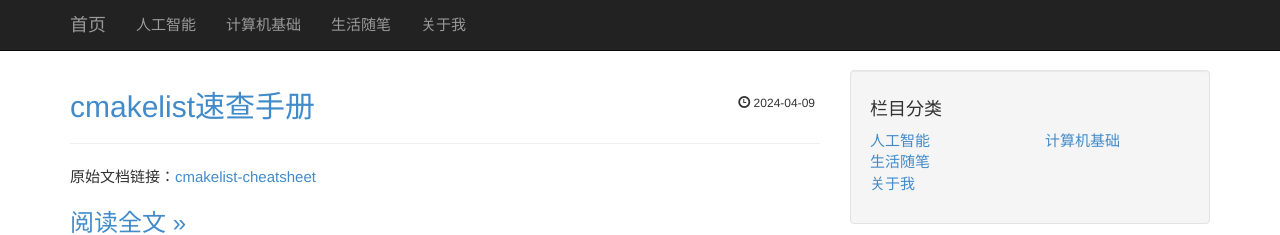
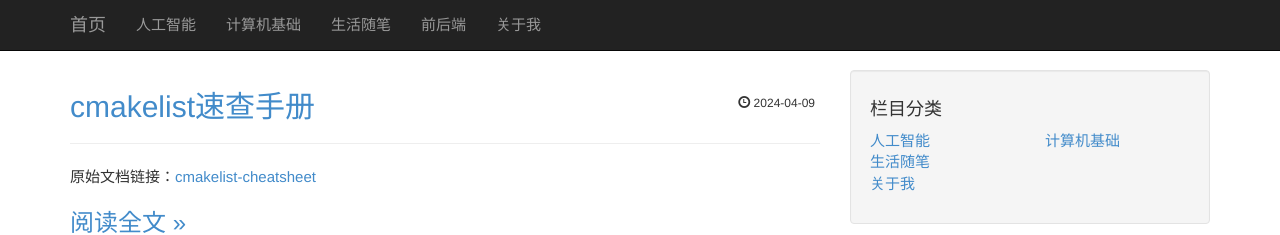
Before and after one commit to liwenju0/liwenju0.github.io, a Jekyll site: the page built from index.html, in a window 1280 px wide. Shown: the top 235 px of the page. Built offline with Jekyll 4.4.1, drawn with Linux system fonts in a browser that asks for light colours; the list of posts is cut into pages by our own code.

Commit message:
添加前后端类别

```diff
--- a/_config.yml
+++ b/_config.yml
@@ -13,6 +13,7 @@ all_categories: [
 ["ai", "人工智能","/posts/ai.html"],
 ["basis", "计算机基础","/posts/basis.html"],
 ["essay", "生活随笔","/posts/essay.html"],
+["frontback", "前后端","/posts/frontback.html"],
 ["about", "关于我","/about.html"]
 ]
 
```
